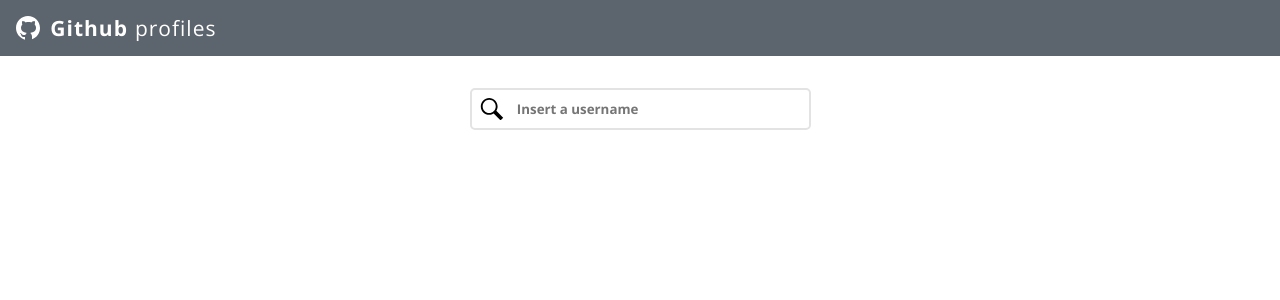
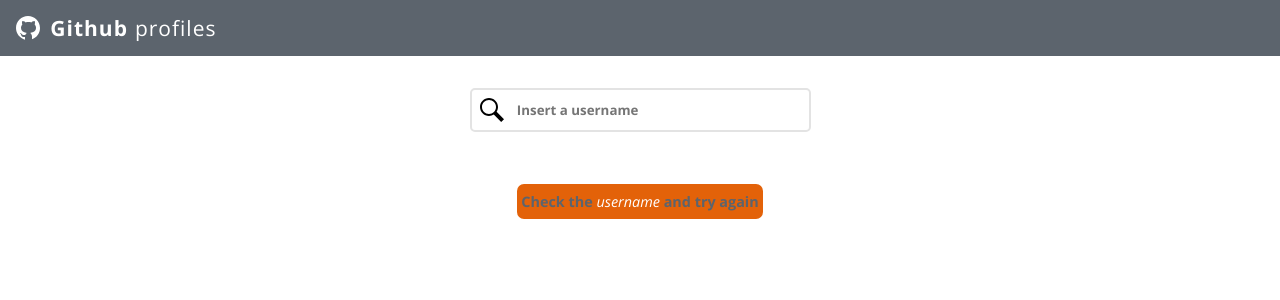
Before and after one commit to Gui-Voigt/github-profiles, a Vue app: page / in a window 1280 px wide. Shown: the top 300 px of the page. Built offline with nearby package versions, Linux system fonts and the light colour scheme.

Commit message:
bug fix and starred request implemented

```diff
--- a/src/App.vue
+++ b/src/App.vue
@@ -4,6 +4,8 @@ import Header from './components/Header.vue'
 import Content from './components/Content.vue'
 import getUser from './services/getUser'
 import getRepos from './services/getRepos'
+import getStarred from './services/getStarred'
+
 
 
 
@@ -21,28 +23,37 @@ export default{
 
   data(){
     return{
-      userInfos : "",
-      reposInfos : "",
+      userInfos : {},
+      reposInfos : {},
+      starredInfos: {},
       userLoaded : false,
-      reposResponse: ""
 
     }
   },
 
   methods: {
     reqApi(userName){
-      let reposResponse = getRepos(userName)
+      console.log(this.userLoaded)
+      this.clearUser()
 
-      this.userInfos = getUser(userName)
-      this.reposInfos = reposResponse[0]
-      this.userLoaded = reposResponse[1]
+      let userRequest = getUser(userName)
+      this.userInfos = userRequest[0]
+
+      let reposRequest = getRepos(userName)
+      this.reposInfos = reposRequest[0]
+
+      let starredRequest = getStarred(userName)
+      this.starredInfos = starredRequest[0]
+
+      this.userLoaded = (userRequest[1] && reposRequest[1])
+      console.log((userRequest[1] && reposRequest[1]))
     },
 
-    changeUser(){
-      this.userInfos = ""
-      this.reposInfos = ""
+    clearUser(){
+      this.userInfos = {}
+      this.reposInfos = {}
+      this.starredInfos = {}
       this.userLoaded = false
-      console.log("limpo")
     }
   },
 
@@ -53,7 +64,7 @@ export default{
 
 <template>
   <div>
-    <Header @changeUser="changeUser" :userLoaded="userLoaded"/>
+    <Header @changeUser="clearUser" :userLoaded="userLoaded"/>
     <Content @sendUsername="reqApi" :userLoaded="userLoaded"/>
   </div>
 </template>
--- a/src/components/Content.vue
+++ b/src/components/Content.vue
@@ -13,7 +13,7 @@ export default{
   },
 
   props: {
-    userLoaded: String
+    userLoaded: Boolean
   },
 
   components:{
@@ -33,8 +33,8 @@ export default{
 
 <template>
 
-    <div id="content">
-       <SearchBar v-if="!userLoaded" @sendUsername="sendUsername"/>
+    <div id="content" v-if="!userLoaded">
+       <SearchBar  @sendUsername="sendUsername"/>
     </div>
 
 </template>
--- /dev/null
+++ b/src/components/ErrorMessage.vue
@@ -0,0 +1,34 @@
+<script>
+    export default {
+        name: "ErrorMessage",
+    }
+</script>
+
+<template>
+    <span>
+        Check the <em>username</em> and try again
+    </span>
+</template>
+
+<style scoped>
+    span{
+        border:none;
+        border-radius: 7px;
+        align-self: center;
+
+        max-width: 350px;
+        margin-top: 20px;
+        padding: .5rem .25rem;
+
+        background-color: var(--secundary-color);
+
+        font-size: .9em;
+        font-weight: 700;
+        color:var(--main-color)
+    }
+
+    em{
+        color: white;
+        font-weight: 500;
+    }
+</style>
--- a/src/components/Header.vue
+++ b/src/components/Header.vue
@@ -60,10 +60,10 @@ export default{
     }
 
     button:hover{
-        color:var(--hover-color);
+        color:var(--seecundary-color);
         cursor: pointer;
         font-size: .625rem;
-        border-color: var(--hover-color)
+        border-color: var(--seecundary-color)
     }
 
     img{
--- a/src/components/Searchbar.vue
+++ b/src/components/Searchbar.vue
@@ -1,9 +1,13 @@
 <script>
-
+import ErrorMessage from './ErrorMessage.vue'
 export default {
     name: 'SearchBar',
 
     emits:['sendUsername'],
+
+    components:{
+        ErrorMessage
+    },
 
     data(){
         return{
@@ -16,30 +20,39 @@ export default {
 </script>
 
 <template>
-    <label>
-        <svg xmlns="http://www.w3.org/2000/svg" width="24" height="24" viewBox="0 0 24 24"><path d="M21.172 24l-7.387-7.387c-1.388.874-3.024 1.387-4.785 1.387-4.971 0-9-4.029-9-9s4.029-9 9-9 9 4.029 9 9c0 1.761-.514 3.398-1.387 4.785l7.387 7.387-2.828 2.828zm-12.172-8c3.859 0 7-3.14 7-7s-3.141-7-7-7-7 3.14-7 7 3.141 7 7 7z"></path></svg>
+    <div class="search-section">
+        <label>
 
-        <input type="text" name="search" id="search" placeholder="Insert a username" v-model="inputName" @keyup.enter='$emit("sendUsername", inputName)'>
-    </label>
+            <svg xmlns="http://www.w3.org/2000/svg" width="24" height="24" viewBox="0 0 24 24"><path d="M21.172 24l-7.387-7.387c-1.388.874-3.024 1.387-4.785 1.387-4.971 0-9-4.029-9-9s4.029-9 9-9 9 4.029 9 9c0 1.761-.514 3.398-1.387 4.785l7.387 7.387-2.828 2.828zm-12.172-8c3.859 0 7-3.14 7-7s-3.141-7-7-7-7 3.14-7 7 3.141 7 7 7z"></path></svg>
+
+            <input type="text" name="search" id="search" placeholder="Insert a username" v-model="inputName" @keyup.enter='$emit("sendUsername", inputName)'>
+
+        </label>
+
+        <ErrorMessage/>
+    </div>
 </template>
 
 <style>
 
+.search-section{
+    display:flex;
+    flex-direction:column;
+    align-items: center;
+    width: 85%;
+}
+
 label{
     display: flex;
     align-items: center;
+    width: 100%;
 
     margin: 2rem 0;
-    width: 85%;
     max-width: 341px;
 
     border: 2px solid var(--light);
     border-radius:5px;
     padding: .5em;
-}
-
-svg{
-    height: 1.4em;
 }
 
 input{
--- a/src/services/getRepos.js
+++ b/src/services/getRepos.js
@@ -1,18 +1,20 @@
 import axios from 'axios'
 
 var reposInfos = {}
-var isSuccesfull = false
+var reposLoaded = false
 
 const getRepos = (userName) => {
     axios.get('https://api.github.com/users/' + userName + "/repos")
-        .then( (response) => {
-            reposInfos = response.data
-            isSuccesfull = true
-        })
-        .catch( (err) => console.log(err) )
+    .then( (response) => {
+        reposInfos = response.data
+        reposLoaded = true
+    })
+    .catch( (err) => {
+        reposInfos = {}
+        reposLoaded = false
+    })
 
-
-    return([reposInfos, isSuccesfull])
+    return([reposInfos, reposLoaded])
     }
 
 
--- /dev/null
+++ b/src/services/getStarred.js
@@ -0,0 +1,21 @@
+import axios from 'axios'
+
+var starredInfos = {}
+var starredLoaded = false
+
+const getStarred = (userName) => {
+    axios.get('https://api.github.com/users/' + userName + "/starred")
+    .then( (response) => {
+        starredInfos = response.data
+        starredLoaded = true
+    })
+    .catch( (err) => {
+        starredInfos = {}
+        starredLoaded = false
+    })
+
+    return([starredInfos, starredLoaded])
+    }
+
+
+export default getStarred
--- a/src/services/getUser.js
+++ b/src/services/getUser.js
@@ -1,17 +1,23 @@
 import axios from 'axios'
 
 var userInfos = {}
+var userLoaded = false
 
 const getUser = (userName) => {
+
     axios.get('https://api.github.com/users/' + userName)
         .then( (response) => {
             userInfos = response.data
+            userLoaded = true
         })
-        .catch( (err) => console.log(err) )
+        .catch( (err) => {
+            userInfos = {}
+            userLoaded = false
+        })
 
-
-    return(userInfos)
+        return([userInfos, userLoaded])
     }
 
 
+
 export default getUser
--- a/src/styles/global.css
+++ b/src/styles/global.css
@@ -3,7 +3,7 @@
 :root{
     --main-color: #5c646d;
     --light: #E3E3E3;
-    --hover-color: #e36209;
+    --secundary-color: #e36209;
 }
 
 *{
```
Also changed, not shown: 1 other file (tests, documents, lock files or other folders).
